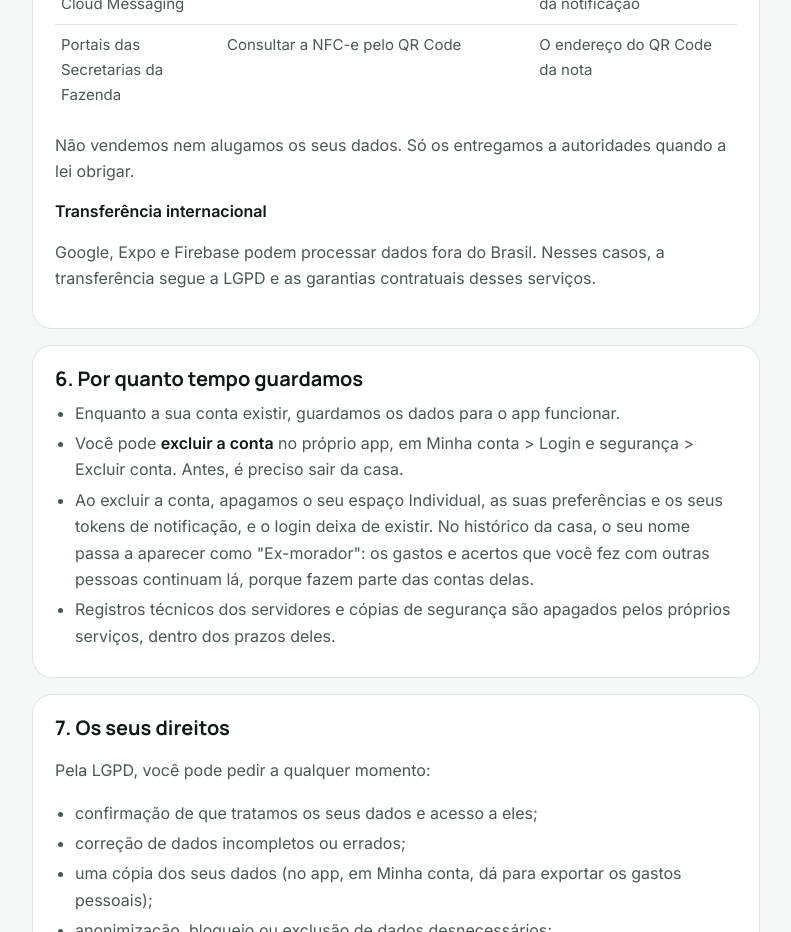
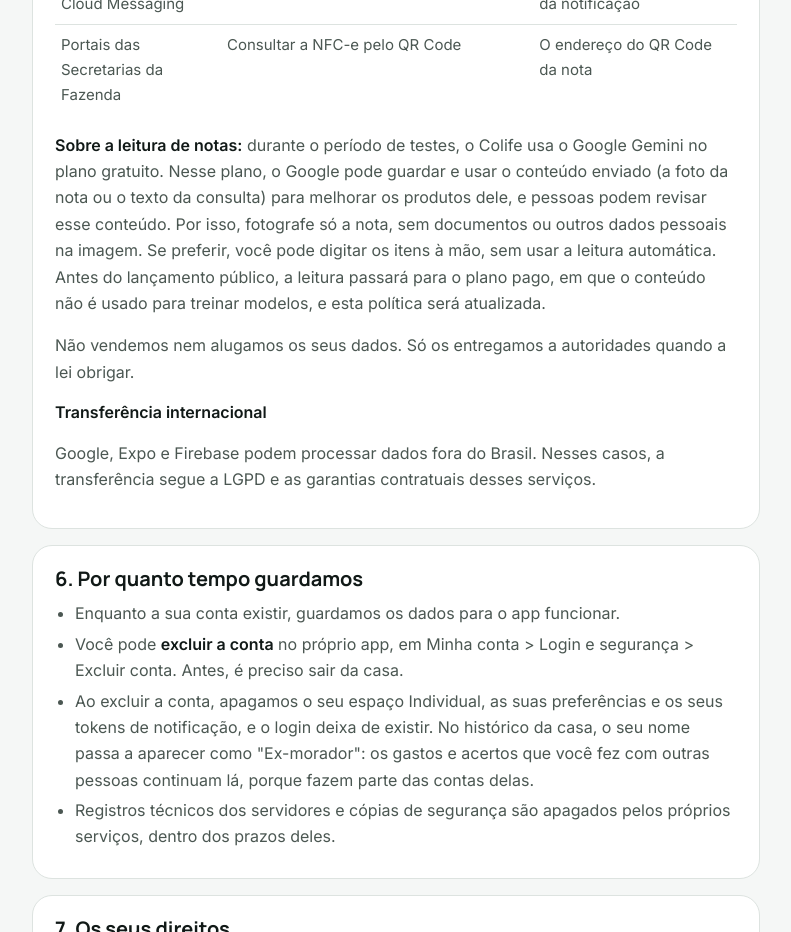
Before and after one commit to lucasdasilvayamashita-collab/colife-privacidade, a plain HTML site: page index.html in a window 1280 px wide. Shown: the part 2620-3552 px from the top of the page, without its empty margins (244-1035 px from the left). Drawn offline with Linux system fonts and the light colour scheme.

Commit message:
Aviso sobre o plano gratuito do Gemini na leitura de notas

```diff
--- a/index.html
+++ b/index.html
@@ -119,6 +119,7 @@
       <tr><td>Expo e Firebase Cloud Messaging</td><td>Entregar as notificações no celular</td><td>Token de push e o texto da notificação</td></tr>
       <tr><td>Portais das Secretarias da Fazenda</td><td>Consultar a NFC-e pelo QR Code</td><td>O endereço do QR Code da nota</td></tr>
     </table>
+    <p><strong>Sobre a leitura de notas:</strong> durante o período de testes, o Colife usa o Google Gemini no plano gratuito. Nesse plano, o Google pode guardar e usar o conteúdo enviado (a foto da nota ou o texto da consulta) para melhorar os produtos dele, e pessoas podem revisar esse conteúdo. Por isso, fotografe só a nota, sem documentos ou outros dados pessoais na imagem. Se preferir, você pode digitar os itens à mão, sem usar a leitura automática. Antes do lançamento público, a leitura passará para o plano pago, em que o conteúdo não é usado para treinar modelos, e esta política será atualizada.</p>
     <p>Não vendemos nem alugamos os seus dados. Só os entregamos a autoridades quando a lei obrigar.</p>
     <h3>Transferência internacional</h3>
     <p>Google, Expo e Firebase podem processar dados fora do Brasil. Nesses casos, a transferência segue a LGPD e as garantias contratuais desses serviços.</p>
```
